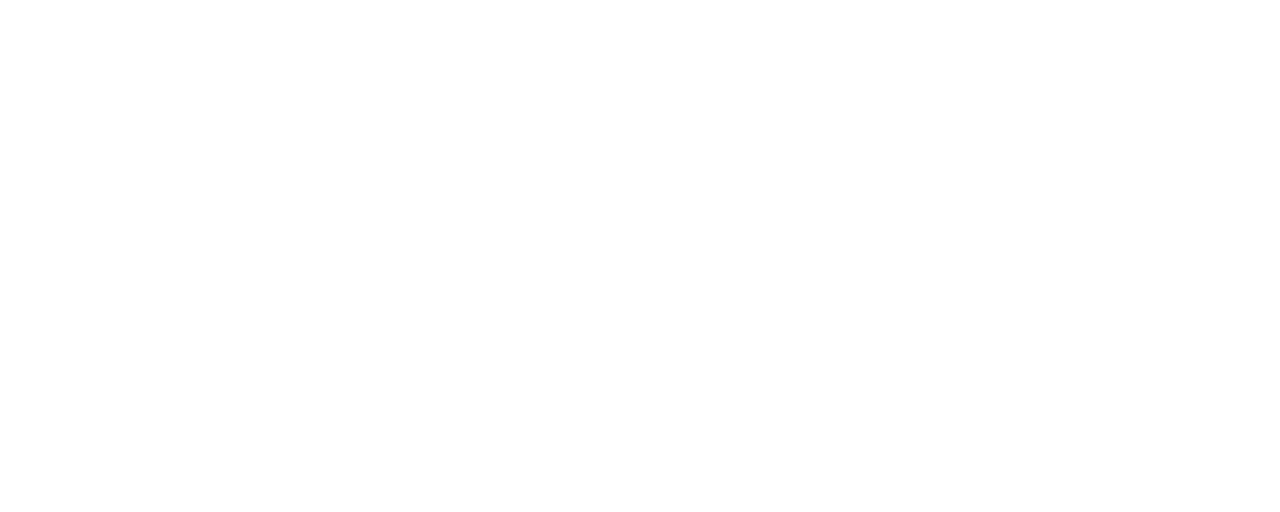
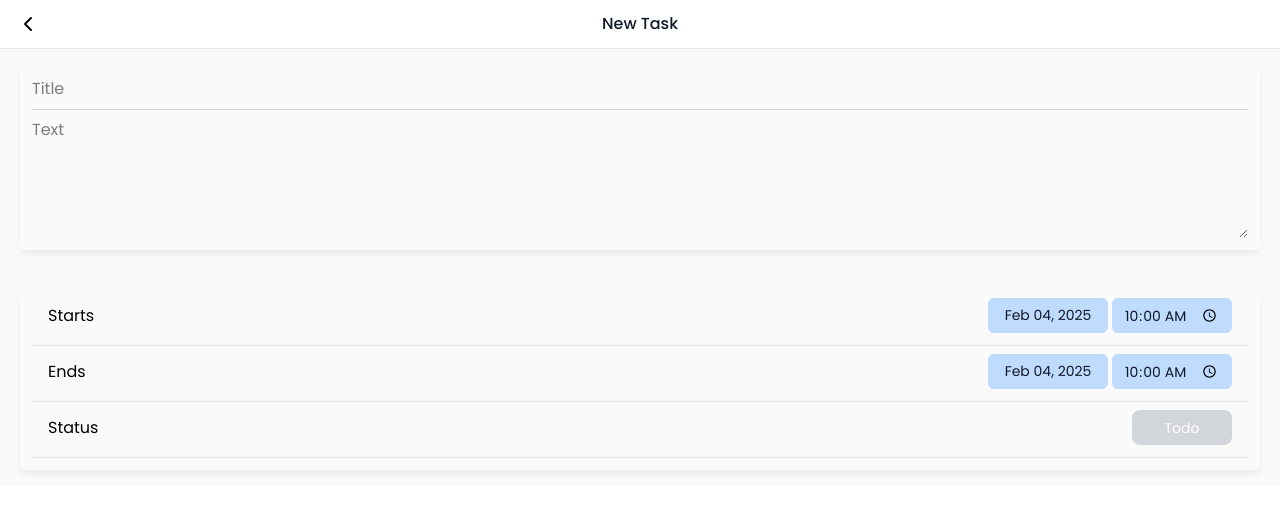
Before and after one commit to waiyanhtet1/todolist, a React (Vite) app: page /new in a window 1280 px wide. Before the commit this address had no page. Shown: the top 512 px of the page. Built offline with nearby package versions, Linux system fonts and the light colour scheme.

Commit message:
setup: ui of createnewPage

```diff
--- a/package.json
+++ b/package.json
@@ -14,8 +14,10 @@
     "clsx": "^2.1.1",
     "lucide-react": "^0.474.0",
     "react": "^18.3.1",
+    "react-datepicker": "^8.0.0",
     "react-dom": "^18.3.1",
     "react-router-dom": "^7.1.5",
+    "react-time-picker": "^7.0.0",
     "tailwind-merge": "^3.0.1",
     "tailwindcss": "^4.0.3"
   },
--- a/src/App.tsx
+++ b/src/App.tsx
@@ -1,7 +1,8 @@
 import { BrowserRouter, Route, Routes } from "react-router-dom";
-import HomePage from "./pages/HomePage";
 import LoginPage from "./pages/auth/LoginPage";
 import SignUpPage from "./pages/auth/SignUpPage";
+import CreateNewPage from "./pages/CreateNewPage";
+import HomePage from "./pages/HomePage";
 
 const App = () => {
   return (
@@ -10,6 +11,7 @@
         <Route path="/" element={<HomePage />} />
         <Route path="/login" element={<LoginPage />} />
         <Route path="/signup" element={<SignUpPage />} />
+        <Route path="/new" element={<CreateNewPage />} />
       </Routes>
     </BrowserRouter>
   );
--- a/src/components/CardList.tsx
+++ b/src/components/CardList.tsx
@@ -3,10 +3,10 @@
 const CardList = () => {
   return (
     <div className="flex flex-col gap-4 p-4 bg-neutral-50">
-      {Array.from({ length: 10 }).map((_, i) => (
+      {Array.from({ length: 15 }).map((_, i) => (
         <TodoCard
           key={i}
-          variant="todo"
+          variant="complete"
           title={`Marketing Campign UIs ${i + 1}`}
           text="Lorem ipsum dolor sit amet, consectetur adipiscing elit. Cras fringilla enim"
         />
--- /dev/null
+++ b/src/components/DateTimeInput.tsx
@@ -0,0 +1,44 @@
+import { useState } from "react";
+import "react-datepicker/dist/react-datepicker.css";
+import { formatDateString, formatTime12Hour } from "../utils/utils";
+import Button from "./Button";
+import DateTimeSelect from "./DateTimeSelect";
+
+const DateTimeInput = () => {
+  const [startDate, setStartDate] = useState(new Date());
+  const [startTime, setStartTime] = useState("10:00");
+
+  const [endDate, setEndDate] = useState(new Date());
+  const [endTime, setEndTime] = useState("10:00");
+
+  console.log("startDate", formatDateString(startDate));
+  console.log("startTime", formatTime12Hour(startTime));
+
+  console.log("endDate", formatDateString(endDate));
+  console.log("endTime", formatTime12Hour(endTime));
+  return (
+    <div className="flex flex-col gap-2 shadow-medium p-3 rounded-sm">
+      <DateTimeSelect
+        title="Starts"
+        date={startDate}
+        setDate={setStartDate}
+        time={startTime}
+        setTime={setStartTime}
+      />
+      <DateTimeSelect
+        title="Ends"
+        date={endDate}
+        setDate={setEndDate}
+        time={endTime}
+        setTime={setEndTime}
+      />
+
+      <div className="flex items-center justify-between px-4 pb-3 border-b border-border-natural">
+        <p>Status</p>
+        <Button variant="todo">Todo</Button>
+      </div>
+    </div>
+  );
+};
+
+export default DateTimeInput;
--- /dev/null
+++ b/src/components/DateTimeSelect.tsx
@@ -0,0 +1,48 @@
+import DatePicker from "react-datepicker";
+import "react-datepicker/dist/react-datepicker.css";
+
+type DateTimeSelectProps = {
+  title: string;
+  date: Date;
+  time: string;
+  setDate: (value: Date) => void;
+  setTime: (value: string) => void;
+};
+
+const DateTimeSelect = ({
+  title,
+  date,
+  time,
+  setDate,
+  setTime,
+}: DateTimeSelectProps) => {
+  return (
+    <div className="flex items-center justify-between px-4 pb-3 border-b border-border-natural">
+      <p>{title}</p>
+
+      <div className="relative flex items-center gap-1">
+        <DatePicker
+          selected={date}
+          onChange={(date) => setDate(date as Date)}
+          dateFormat="MMM dd, yyyy"
+          className="outline-none px-3 py-2 bg-primary-active text-neutral-text text-sm rounded-md text-center w-[120px] h-[35px]"
+          popperPlacement="bottom-start"
+          portalId="root-portal"
+        />
+
+        <input
+          type="time"
+          id="appt"
+          name="appt"
+          min="09:00"
+          max="18:00"
+          className="outline-none px-3 py-2 bg-primary-active text-neutral-text text-sm rounded-md text-center w-[120px] h-[35px]"
+          value={time}
+          onChange={(e) => setTime(e.target.value)}
+        />
+      </div>
+    </div>
+  );
+};
+
+export default DateTimeSelect;
--- a/src/components/Footer.tsx
+++ b/src/components/Footer.tsx
@@ -1,8 +1,13 @@
+import { Link } from "react-router-dom";
+
 const Footer = () => {
   return (
-    <div className="absolute bottom-0 w-full h-[55px] bg-base-white text-primary flex items-center justify-center border-t border-border-natural cursor-pointer hover:bg-border-natural transition duration-300 ease-in-out">
+    <Link
+      to="/new"
+      className="absolute bottom-0 w-full h-[55px] bg-base-white text-primary flex items-center justify-center border-t border-border-natural cursor-pointer hover:bg-border-natural transition duration-300 ease-in-out"
+    >
       New Task
-    </div>
+    </Link>
   );
 };
 
--- a/src/components/Header.tsx
+++ b/src/components/Header.tsx
@@ -1,5 +1,32 @@
+import { ChevronLeft, FilePen } from "lucide-react";
+import { useLocation, useNavigate } from "react-router-dom";
+import { cn } from "../utils/utils";
+
 const Header = () => {
-  return <div>Header</div>;
+  const { pathname } = useLocation();
+  const navigate = useNavigate();
+
+  const handleNavigateBack = () => {
+    navigate(-1);
+  };
+
+  return (
+    <div
+      className={cn(
+        "flex items-center justify-between px-4 py-3 border-b border-border-natural"
+      )}
+    >
+      <p className="cursor-pointer" onClick={handleNavigateBack}>
+        <ChevronLeft />
+      </p>
+      <p className="text-neutral-text font-medium">
+        {pathname === "/new" && "New Task"}
+      </p>
+      <p className={`cursor-pointer ${pathname === "/new" && "invisible"}`}>
+        <FilePen />
+      </p>
+    </div>
+  );
 };
 
 export default Header;
--- /dev/null
+++ b/src/components/TodoInput.tsx
@@ -0,0 +1,23 @@
+const TodoInput = () => {
+  return (
+    <div className="flex flex-col gap-2 shadow-medium p-3 rounded-sm">
+      <input
+        type="text"
+        name=""
+        id=""
+        placeholder="Title"
+        className="outline-none border-none"
+      />
+      <hr className="text-neutral-active" />
+      <textarea
+        name=""
+        id=""
+        placeholder="Text"
+        rows={5}
+        className="border-none outline-none"
+      ></textarea>
+    </div>
+  );
+};
+
+export default TodoInput;
--- a/src/index.css
+++ b/src/index.css
@@ -3,6 +3,10 @@
 :root {
     font-family: "Poppins", "sans-serif";
     box-sizing: border-box;
+  }
+
+  .no-scrollbar::-webkit-scrollbar {
+    display: none;
   }
 
 @theme {
@@ -14,6 +18,7 @@
 
     --color-primary: rgba(10, 86, 187, 1);
     --color-primary-strong: rgba(10, 86, 187, 1);
+    --color-primary-active:rgba(191, 219, 254, 1);
 
     --color-success : rgba(3, 152, 85, 1);
 
@@ -26,4 +31,5 @@
 
     --shadow-soft: 0px 2px 4px -2px rgba(16, 24, 40, 0.06);
     --shadow-medium: 0px 4px 8px -2px rgba(16, 24, 40, 0.1);
+
 }
--- /dev/null
+++ b/src/pages/CreateNewPage.tsx
@@ -0,0 +1,17 @@
+import DateTimeInput from "../components/DateTimeInput";
+import Header from "../components/Header";
+import TodoInput from "../components/TodoInput";
+
+const CreateNewPage = () => {
+  return (
+    <>
+      <Header />
+      <div className="flex flex-col gap-9 px-5 py-4 bg-neutral-50">
+        <TodoInput />
+        <DateTimeInput />
+      </div>
+    </>
+  );
+};
+
+export default CreateNewPage;
--- a/src/pages/HomePage.tsx
+++ b/src/pages/HomePage.tsx
@@ -6,7 +6,7 @@
   return (
     <div className="relative h-screen overflow-hidden">
       <Navbar />
-      <div className="overflow-scroll h-[70%]">
+      <div className="overflow-scroll h-[73%] no-scrollbar">
         <CardList />
       </div>
       <Footer />
--- a/src/utils/utils.ts
+++ b/src/utils/utils.ts
@@ -13,3 +13,23 @@
 export function cn(...inputs: Input[]): string {
   return twMerge(clsx(inputs));
 }
+
+export const formatTime12Hour = (time: string): string => {
+  if (!time) return "";
+
+  const [hours, minutes] = time.split(":");
+  const hoursNum = parseInt(hours, 10);
+
+  const ampm = hoursNum >= 12 ? "PM" : "AM";
+  const formattedHours = hoursNum % 12 || 12;
+
+  return `${formattedHours}:${minutes} ${ampm}`;
+};
+
+export const formatDateString = (date: Date) => {
+  return date.toLocaleDateString("en-Us", {
+    month: "short",
+    day: "2-digit",
+    year: "numeric",
+  });
+};
```
Also changed, not shown: 1 other file (tests, documents, lock files or other folders).
